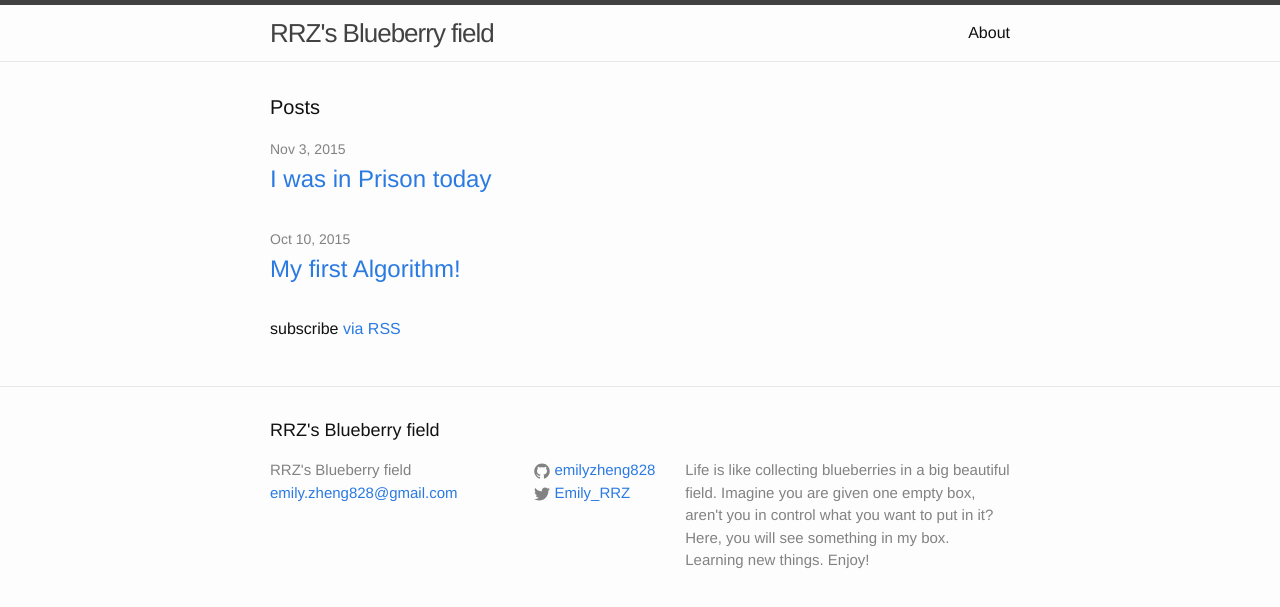
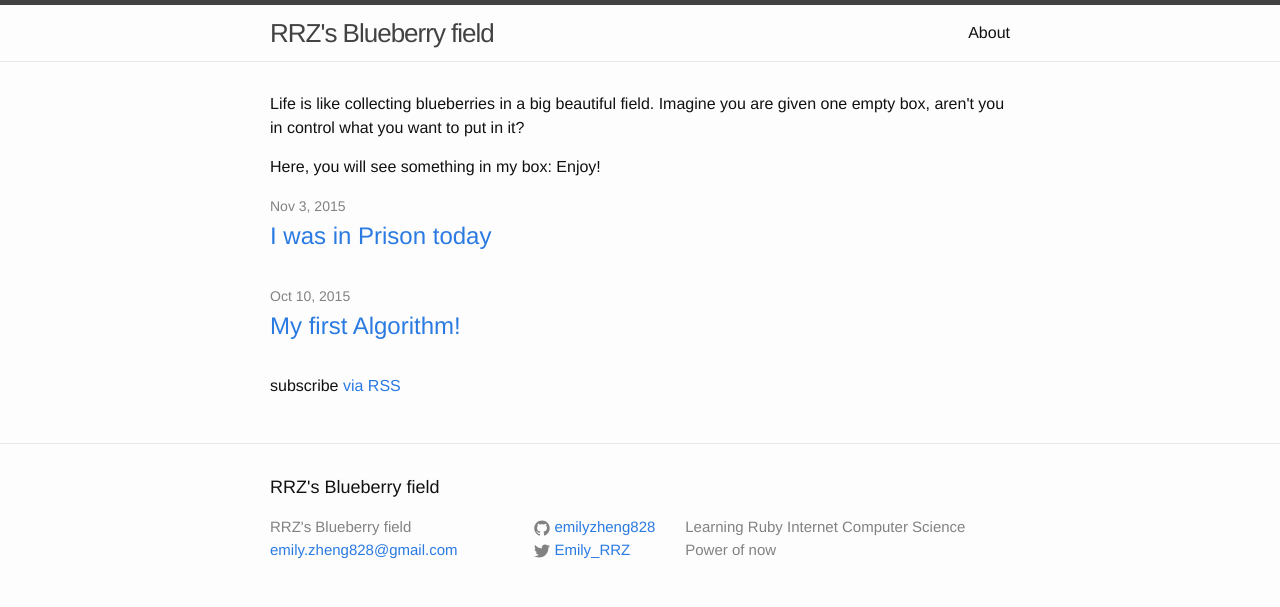
Before and after one commit to emilyzheng828/emilyzheng828.github.io, a Jekyll site: the page built from index.html, in a window 1280 px wide. Shown: the top 607 px of the page. Built offline with Jekyll 4.4.1, drawn with Linux system fonts in a browser that asks for light colours.

Commit message:
config changed section added

```diff
--- a/_config.yml
+++ b/_config.yml
@@ -8,8 +8,7 @@
 # Site settings
 title: RRZ's Blueberry field
 email: emily.zheng828@gmail.com
-description: Life is like collecting blueberries in a big beautiful field. Imagine you are given one empty box, aren't you in control what you want to put in it?
-  Here, you will see something in my box. Learning new things. Enjoy!
+description: Learning Ruby Internet Computer Science Power of now
 baseurl: "" # the subpath of your site, e.g. /blog
 url: "http://yourdomain.com" # the base hostname & protocol for your site
 twitter_username: Emily_RRZ
--- a/index.html
+++ b/index.html
@@ -3,8 +3,14 @@ layout: default
 ---
 
 <div class="home">
-
-  <h1 class="page-heading">Posts</h1>
+  <div class="container">
+    <div class="row">
+      <div class="col-lg-8 col-lg-offset-2 text-center">
+        <p class="text-faded"> Life is like collecting blueberries in a big beautiful field. Imagine you are given one empty box, aren't you in control what you want to put in it?</p>
+        <p> Here, you will see something in my box: Enjoy!</p>
+      </div>
+    </div>
+  </div>
 
   <ul class="post-list">
     {% for post in site.posts %}
```
